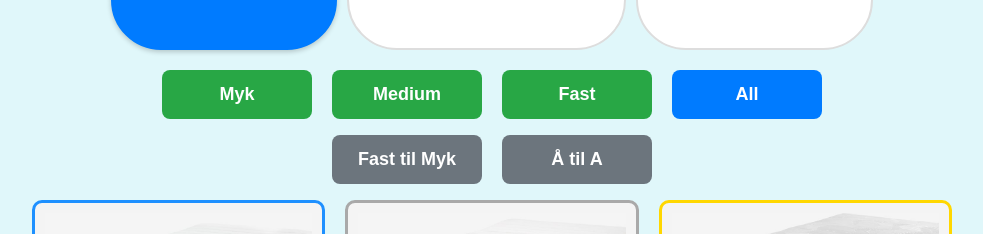
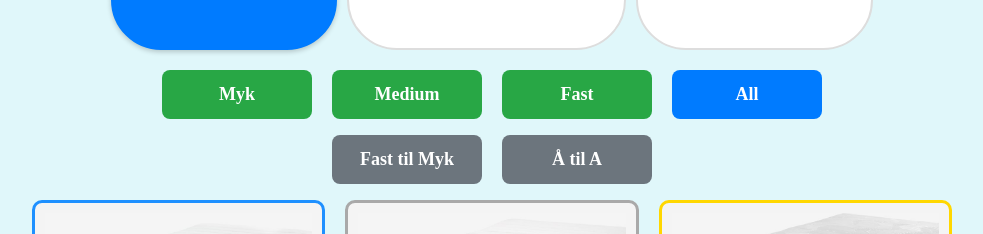
Before and after one commit to FetterPetter/jysktesting, a React (Vite) app: page / in a window 1280 px wide. Both pictures are taken after a click on the button "Senger". Shown: the part 153-387 px from the top of the page, without its empty margins (148-1131 px from the left). Built offline with nearby package versions, Linux system fonts and the light colour scheme.

Commit message:
fix font maybe?

```diff
--- a/src/modules/category.tsx
+++ b/src/modules/category.tsx
@@ -93,6 +93,7 @@ const Category: React.FC<CategoryProps> = ({ items }) => {
               padding: "14px 24px",
               fontSize: "18px",
               fontWeight: "bold",
+              fontFamily: "Fira Sans",
               borderRadius: "8px",
               cursor: "pointer",
               transition: "background 0.3s",
@@ -110,6 +111,7 @@ const Category: React.FC<CategoryProps> = ({ items }) => {
             border: "none",
             padding: "14px 24px",
             fontSize: "18px",
+            fontFamily: "Fira Sans",
             fontWeight: "bold",
             borderRadius: "8px",
             cursor: "pointer",
@@ -145,6 +147,7 @@ const Category: React.FC<CategoryProps> = ({ items }) => {
             border: "none",
             padding: "14px 24px",
             fontSize: "18px",
+            fontFamily: "Fira Sans",
             fontWeight: "bold",
             borderRadius: "8px",
             cursor: "pointer",
@@ -168,6 +171,7 @@ const Category: React.FC<CategoryProps> = ({ items }) => {
             border: "none",
             padding: "14px 24px",
             fontSize: "18px",
+            fontFamily: "Fira Sans",
             fontWeight: "bold",
             borderRadius: "8px",
             cursor: "pointer",
```
